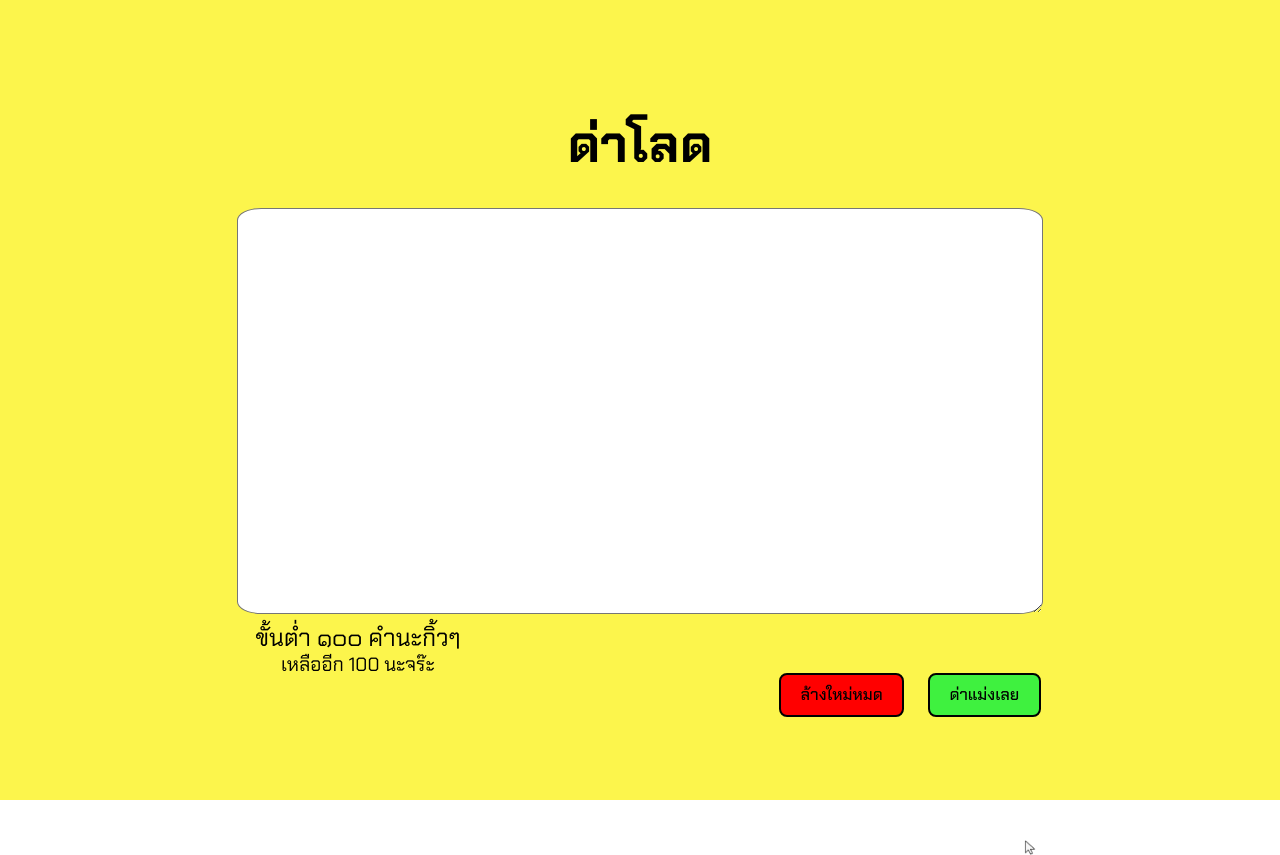
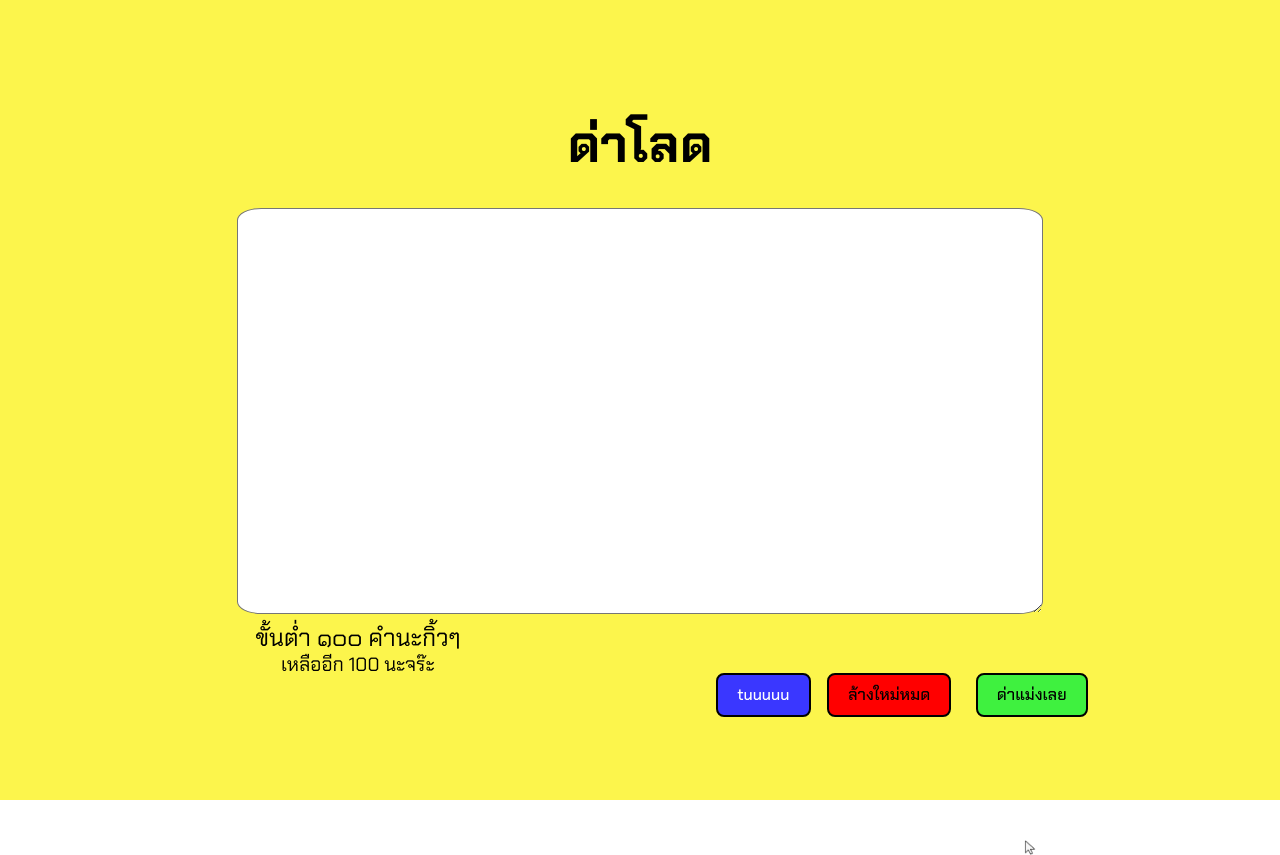
Before and after one commit to hbeat/StupidHackathon, a React (Vite) app: page /typing in a window 1280 px wide. Built offline with nearby package versions, Linux system fonts and the light colour scheme.

Commit message:
[add] button in typing page and [update] style End page

```diff
--- a/src/End.jsx
+++ b/src/End.jsx
@@ -16,7 +16,12 @@ const End = () => {
     return (
     <>
       <style>{'body { background-image:url("https://www.prachachat.net/wp-content/uploads/2022/02/%E0%B8%9B%E0%B8%A3%E0%B8%B0%E0%B8%A2%E0%B8%B8%E0%B8%97%E0%B8%98%E0%B9%8C-%E0%B8%AB%E0%B8%B1%E0%B8%A7%E0%B9%83%E0%B8%88000.jpg");  width: 100%; height: 100%; background-position: center; background-size: cover;' }</style>
-      <button className='button-1'  onClick={() => {
+      <button className='button-1'
+          style={{
+            position: 'absolute', left: '50%', top: '50%',
+            transform: 'translate(-50%, -50%)'
+          }}
+          onClick={() => {
           setTitle("อ่ะอ่าว ความรักลุงของคุณนี่มันรุนแรงจริงๆ");
           setDescription("ถ้าอย่างงั้นเราจะพาคุณไปในที่ๆเหมาะกับคุณเอง");
           setConfirm("ไปด่าต่อนะจร๊");
--- a/src/TypingPage.jsx
+++ b/src/TypingPage.jsx
@@ -90,7 +90,7 @@ const TypingPage = () => {
       }
       else if (counter.current == 4) {
         document.body.style.cursor = 'none';
-        navigate("/end");
+
             }
       transformText(data)
       counter.current++;
@@ -118,6 +118,9 @@ const TypingPage = () => {
         <br />
         <label className="label-2">เหลืออีก {100 - message.length} นะจร๊ะ</label>
         <br />
+        <button className='button-4' onClick={() => {
+           navigate("/end");
+        }}>tuuuuu </button>
         <button className='button-2'>ล้างใหม่หมด</button>
         <button className='button-1' onClick={(e) => {
           e.preventDefault()
--- a/src/typingpagestyle.css
+++ b/src/typingpagestyle.css
@@ -50,6 +50,13 @@ label{
     left: 35%;
 
 }
+.button-4{
+    color: white            ;
+    background-color: rgb(58, 55, 255);
+    border: 2px solid black;
+    position: relative;
+    left: 30%;
+}
 
 img {
     pointer-events: none;
```
